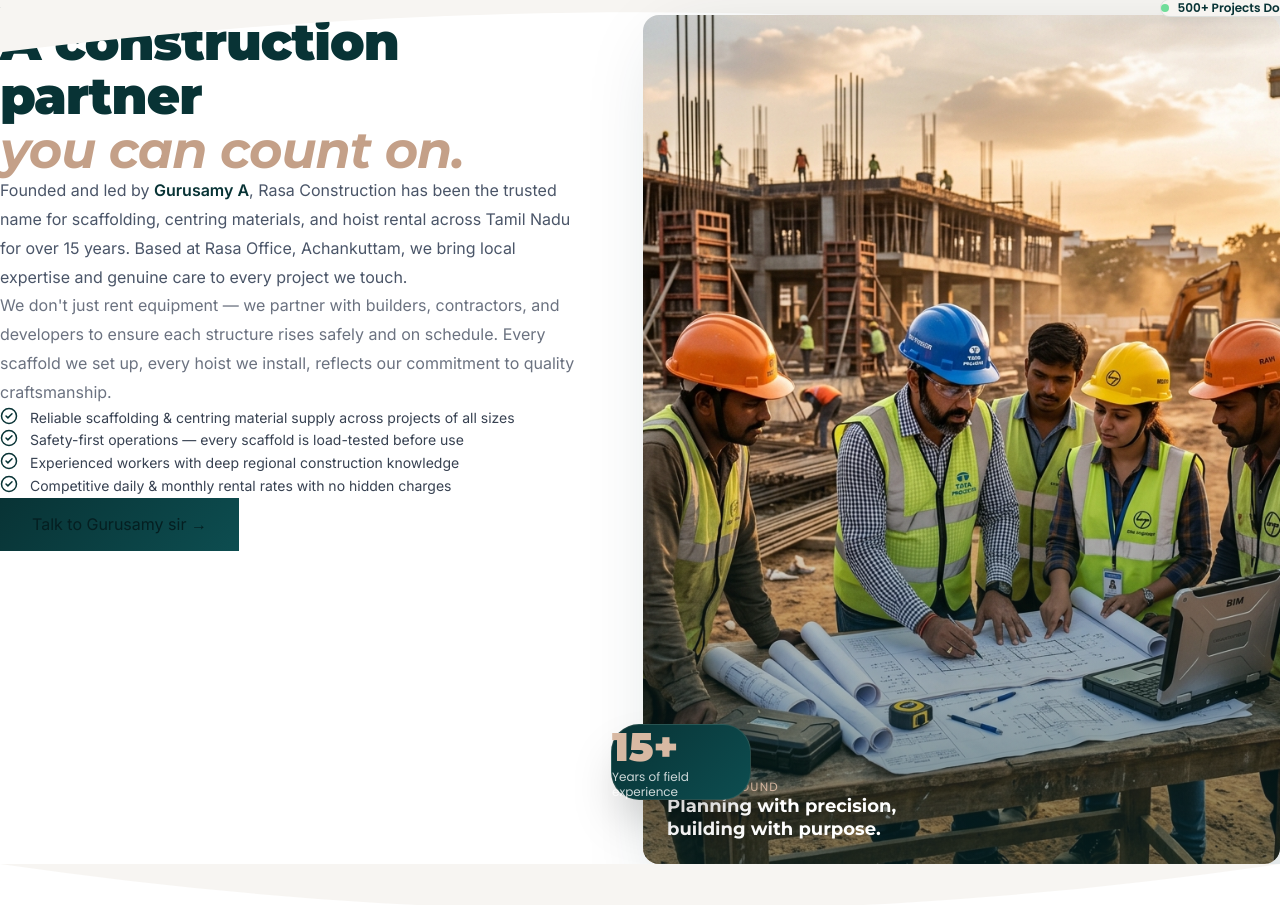
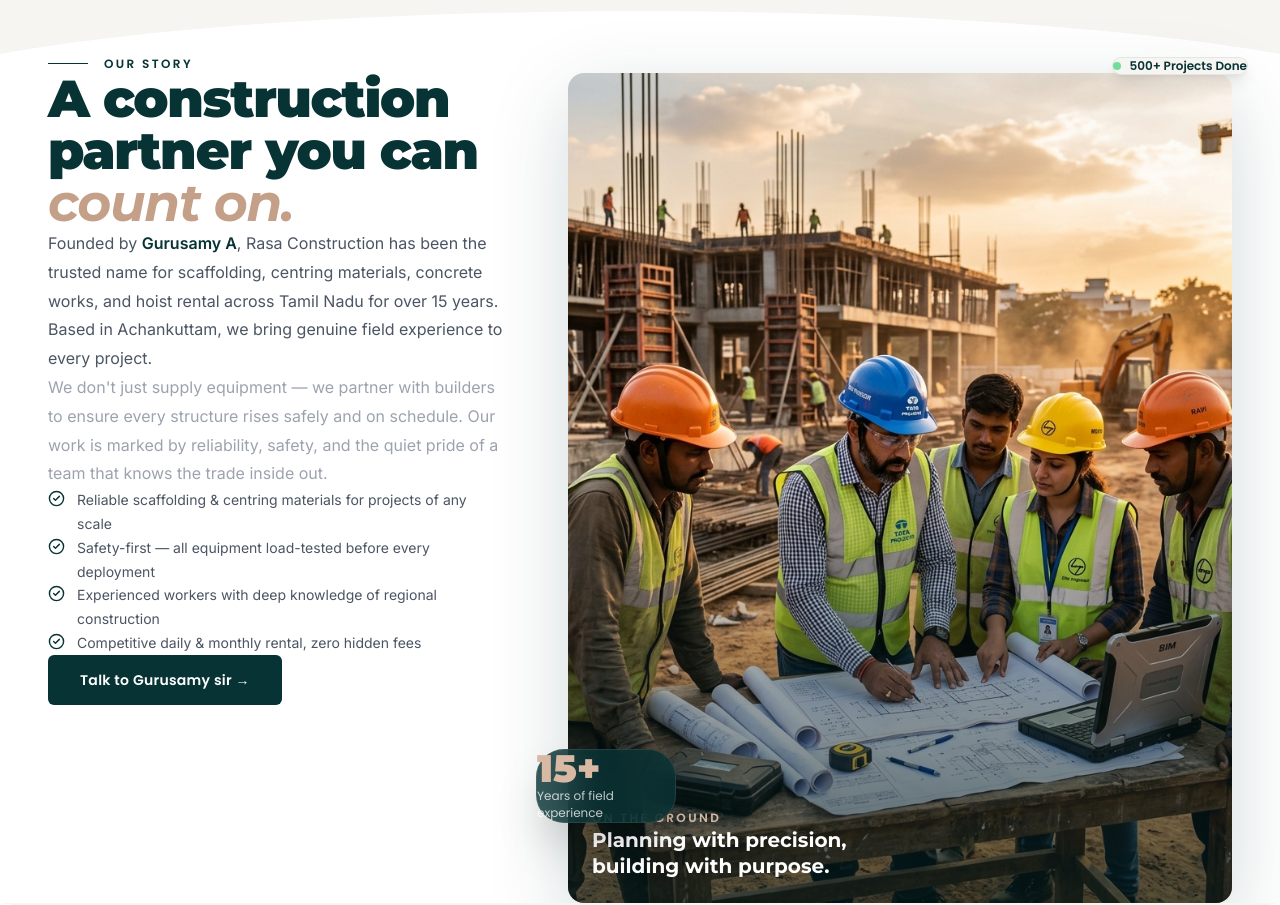
Before and after one commit to PriscillajospinG/Rasa-construction-portfolio, a Next.js app: page / in a window 1280 px wide. Shown: the part 801-1706 px from the top of the page. Built offline with nearby package versions, Linux system fonts and the light colour scheme.

Commit message:
refactor: optimize AboutSection layout, component naming, and visual styling for consistent site-wide branding.

```diff
--- a/src/components/AboutSection.tsx
+++ b/src/components/AboutSection.tsx
@@ -5,224 +5,184 @@ import { motion, useInView, useMotionValue, useSpring } from "framer-motion";
 import Image from "next/image";
 import { CheckCircle2 } from "lucide-react";
 
-function AnimatedCounter({ target, suffix = "" }: { target: number; suffix?: string }) {
+function Counter({ target, suffix = "" }: { target: number; suffix?: string }) {
   const ref = useRef<HTMLSpanElement>(null);
-  const motionVal = useMotionValue(0);
-  const spring = useSpring(motionVal, { duration: 1800, bounce: 0 });
-  const isInView = useInView(ref, { once: true });
-
-  useEffect(() => {
-    if (isInView) motionVal.set(target);
-  }, [isInView, motionVal, target]);
-
-  useEffect(() => {
-    return spring.on("change", (v) => {
-      if (ref.current) ref.current.textContent = Math.round(v) + suffix;
-    });
-  }, [spring, suffix]);
-
+  const val = useMotionValue(0);
+  const spring = useSpring(val, { duration: 1800, bounce: 0 });
+  const inView = useInView(ref, { once: true });
+  useEffect(() => { if (inView) val.set(target); }, [inView, val, target]);
+  useEffect(() => spring.on("change", (v) => { if (ref.current) ref.current.textContent = Math.round(v) + suffix; }), [spring, suffix]);
   return <span ref={ref}>0{suffix}</span>;
 }
 
-const highlights = [
-  "Reliable scaffolding & centring material supply across projects of all sizes",
-  "Safety-first operations — every scaffold is load-tested before use",
-  "Experienced workers with deep regional construction knowledge",
-  "Competitive daily & monthly rental rates with no hidden charges",
+const points = [
+  "Reliable scaffolding & centring materials for projects of any scale",
+  "Safety-first — all equipment load-tested before every deployment",
+  "Experienced workers with deep knowledge of regional construction",
+  "Competitive daily & monthly rental, zero hidden fees",
 ];
 
 export default function AboutSection() {
   const ref = useRef(null);
-  const isInView = useInView(ref, { once: true, margin: "-80px" });
+  const inView = useInView(ref, { once: true, margin: "-80px" });
 
   return (
-    <section id="about" className="relative overflow-hidden" style={{ background: "white" }}>
-      {/* Curved top divider from hero */}
-      <div
-        className="absolute top-0 left-0 right-0"
-        style={{ lineHeight: 0 }}
-      >
-        <svg viewBox="0 0 1440 60" fill="white" xmlns="http://www.w3.org/2000/svg">
-          <path d="M0,60 C480,0 960,0 1440,60 L1440,0 L0,0 Z" fill="#F7F5F2" />
+    <section
+      id="about"
+      className="relative overflow-hidden"
+      style={{ background: "white" }}
+    >
+      {/* Curved transition from hero */}
+      <div style={{ lineHeight: 0, marginTop: "-2px" }}>
+        <svg viewBox="0 0 1440 64" xmlns="http://www.w3.org/2000/svg" style={{ display: "block", width: "100%" }}>
+          <path d="M0,64 C360,0 1080,0 1440,64 L1440,0 L0,0 Z" fill="#F7F5F2" />
         </svg>
       </div>
 
-      <div className="max-w-7xl mx-auto px-6 pt-24 pb-20" ref={ref}>
+      <div className="container py-20" ref={ref}>
 
-        {/* Section label — off to the side, not centered */}
+        {/* ── Top editorial label row ── */}
         <motion.div
-          initial={{ opacity: 0, x: -30 }}
-          animate={isInView ? { opacity: 1, x: 0 } : {}}
+          initial={{ opacity: 0, x: -24 }}
+          animate={inView ? { opacity: 1, x: 0 } : {}}
           transition={{ duration: 0.6 }}
-          className="mb-16 flex items-center gap-4"
+          className="rule-line label-editorial mb-16"
+          style={{ color: "#083335" }}
         >
-          <span className="w-12 h-px" style={{ background: "#083335" }} />
-          <span
-            className="font-poppins text-xs tracking-[0.2em] uppercase font-semibold"
-            style={{ color: "#083335" }}
-          >
-            Our Story
-          </span>
+          Our Story
         </motion.div>
 
-        {/* Asymmetric two-column layout */}
-        <div className="grid lg:grid-cols-[1fr_1.1fr] gap-16 items-start">
-
-          {/* Left column — text */}
+        {/* ── Main content: asymmetric 5/7 grid ── */}
+        <div
+          className="grid items-start gap-16"
+          style={{ gridTemplateColumns: "repeat(12, 1fr)" }}
+        >
+          {/* Text column — 5 cols */}
           <motion.div
             initial={{ opacity: 0, y: 40 }}
-            animate={isInView ? { opacity: 1, y: 0 } : {}}
+            animate={inView ? { opacity: 1, y: 0 } : {}}
             transition={{ duration: 0.8, ease: [0.16, 1, 0.3, 1] }}
+            style={{ gridColumn: "1 / span 5" }}
+            className="[grid-column:1/-1] lg:[grid-column:1/span_5]"
           >
             <h2
-              className="font-montserrat font-black leading-[1.05] mb-8"
+              className="heading-brutalist mb-8"
               style={{
-                fontSize: "clamp(2.2rem, 4vw, 3.5rem)",
-                color: "#083335",
-                letterSpacing: "-0.02em",
+                fontSize: "var(--text-5xl)",
+                color: "var(--primary)",
               }}
             >
-              A construction partner
+              A construction
               <br />
-              <span
-                style={{
-                  color: "#c4a088",
-                  fontStyle: "italic",
-                  fontWeight: 800,
-                }}
-              >
-                you can count on.
-              </span>
+              partner you can
+              <br />
+              <em className="accent-italic">count on.</em>
             </h2>
 
-            <p className="font-inter text-base leading-[1.8] mb-5" style={{ color: "#4a5568" }}>
-              Founded and led by <strong style={{ color: "#083335" }}>Gurusamy A</strong>, Rasa Construction
-              has been the trusted name for scaffolding, centring materials, and hoist rental across Tamil Nadu
-              for over 15 years. Based at Rasa Office, Achankuttam, we bring local expertise and genuine
-              care to every project we touch.
+            <p className="font-inter mb-5" style={{ fontSize: "var(--text-base)", lineHeight: 1.8, color: "var(--text-secondary)" }}>
+              Founded by <strong style={{ color: "var(--primary)" }}>Gurusamy A</strong>, Rasa Construction has been the trusted name for scaffolding, centring materials, concrete works, and hoist rental across Tamil Nadu for over 15 years. Based in Achankuttam, we bring genuine field experience to every project.
             </p>
 
-            <p className="font-inter text-base leading-[1.8] mb-10" style={{ color: "#6b7280" }}>
-              We don't just rent equipment — we partner with builders, contractors, and developers to ensure
-              each structure rises safely and on schedule. Every scaffold we set up, every hoist we install,
-              reflects our commitment to quality craftsmanship.
+            <p className="font-inter mb-10" style={{ fontSize: "var(--text-base)", lineHeight: 1.8, color: "var(--text-muted)" }}>
+              We don't just supply equipment — we partner with builders to ensure every structure rises safely and on schedule. Our work is marked by reliability, safety, and the quiet pride of a team that knows the trade inside out.
             </p>
 
-            {/* Highlights — natural list */}
-            <ul className="space-y-4 mb-12">
-              {highlights.map((item, i) => (
+            <ul className="space-y-3 mb-12">
+              {points.map((pt, i) => (
                 <motion.li
-                  key={item}
-                  initial={{ opacity: 0, x: -20 }}
-                  animate={isInView ? { opacity: 1, x: 0 } : {}}
+                  key={pt}
+                  initial={{ opacity: 0, x: -16 }}
+                  animate={inView ? { opacity: 1, x: 0 } : {}}
                   transition={{ delay: 0.3 + i * 0.1, duration: 0.5 }}
                   className="flex items-start gap-3"
                 >
-                  <CheckCircle2
-                    size={18}
-                    className="flex-shrink-0 mt-0.5"
-                    style={{ color: "#083335" }}
-                  />
-                  <span className="font-inter text-sm leading-relaxed" style={{ color: "#374151" }}>
-                    {item}
-                  </span>
+                  <CheckCircle2 size={17} style={{ color: "var(--primary)", flexShrink: 0, marginTop: "2px" }} />
+                  <span className="font-inter" style={{ fontSize: "var(--text-sm)", lineHeight: 1.7, color: "var(--text-secondary)" }}>{pt}</span>
                 </motion.li>
               ))}
             </ul>
 
             <a
               href="#contact"
-              onClick={(e) => {
-                e.preventDefault();
-                document.getElementById("contact")?.scrollIntoView({ behavior: "smooth" });
-              }}
-              className="btn-primary inline-flex"
-              style={{ background: "linear-gradient(135deg, #083335, #0d4d50)" }}
+              onClick={(e) => { e.preventDefault(); document.getElementById("contact")?.scrollIntoView({ behavior: "smooth" }); }}
+              className="btn btn-dark"
             >
               Talk to Gurusamy sir →
             </a>
           </motion.div>
 
-          {/* Right column — overlapping image composition */}
+          {/* Image column — 7 cols, offset composition */}
           <motion.div
-            initial={{ opacity: 0, x: 50 }}
-            animate={isInView ? { opacity: 1, x: 0 } : {}}
+            initial={{ opacity: 0, x: 40 }}
+            animate={inView ? { opacity: 1, x: 0 } : {}}
             transition={{ duration: 0.9, delay: 0.15, ease: [0.16, 1, 0.3, 1] }}
-            className="relative"
+            style={{ gridColumn: "6 / -1" }}
+            className="relative [grid-column:1/-1] lg:[grid-column:6/-1]"
           >
-            {/* Main large image */}
+            {/* Main photo — portrait crop, realistic framing */}
             <div
               className="relative rounded-2xl overflow-hidden"
-              style={{
-                aspectRatio: "3/4",
-                boxShadow: "24px 32px 80px rgba(8,51,53,0.18)",
-              }}
+              style={{ aspectRatio: "4/5", boxShadow: "var(--shadow-xl)" }}
             >
               <Image
                 src="/images/about-team.png"
-                alt="Rasa Construction team at work on a building site"
+                alt="Rasa Construction team reviewing blueprints on site"
                 fill
-                sizes="(max-width: 1024px) 100vw, 52vw"
+                sizes="(max-width: 1024px) 100vw, 55vw"
                 className="object-cover"
               />
+              {/* Cinematic gradient */}
               <div
                 className="absolute inset-0"
-                style={{
-                  background:
-                    "linear-gradient(to top, rgba(8,51,53,0.5) 0%, transparent 55%)",
-                }}
+                style={{ background: "linear-gradient(to top, rgba(5,31,33,0.65) 0%, transparent 55%)" }}
               />
-              {/* Image caption overlay */}
+              {/* Caption inside photo */}
               <div className="absolute bottom-6 left-6 right-6">
-                <p className="font-poppins text-xs uppercase tracking-widest mb-1" style={{ color: "#D8B9A3" }}>
-                  On the ground
-                </p>
-                <p className="font-montserrat font-bold text-white text-lg leading-tight">
+                <div className="label-editorial mb-1" style={{ color: "#D8B9A3" }}>On the ground</div>
+                <div
+                  className="font-montserrat font-bold text-white"
+                  style={{ fontSize: "var(--text-xl)", lineHeight: 1.3 }}
+                >
                   Planning with precision,<br />building with purpose.
-                </p>
+                </div>
               </div>
             </div>
 
-            {/* Floating stats — offset to the left, overlapping */}
+            {/* Floating stat chip — overlaps left edge */}
             <motion.div
-              initial={{ opacity: 0, scale: 0.85 }}
-              animate={isInView ? { opacity: 1, scale: 1 } : {}}
-              transition={{ delay: 0.6, duration: 0.6, type: "spring" }}
-              className="absolute -left-8 bottom-16 rounded-xl p-5 shadow-2xl"
-              style={{
-                background: "linear-gradient(135deg, #083335, #0d4d50)",
-                border: "1px solid rgba(216,185,163,0.15)",
-                minWidth: "140px",
-              }}
+              initial={{ opacity: 0, scale: 0.8 }}
+              animate={inView ? { opacity: 1, scale: 1 } : {}}
+              transition={{ delay: 0.65, duration: 0.5, type: "spring" }}
+              className="absolute rounded-xl p-5 glass-dark shadow-2xl"
+              style={{ bottom: "5rem", left: "-2rem", minWidth: "140px" }}
             >
               <div
-                className="font-montserrat font-black text-4xl"
-                style={{ color: "#D8B9A3" }}
+                className="font-montserrat"
+                style={{ fontSize: "2.4rem", fontWeight: 900, color: "#D8B9A3", lineHeight: 1 }}
               >
-                <AnimatedCounter target={15} suffix="+" />
+                <Counter target={15} suffix="+" />
               </div>
-              <div className="font-poppins text-xs text-white mt-1 leading-tight opacity-80">
+              <div className="font-poppins text-white mt-1" style={{ fontSize: "0.75rem", opacity: 0.75, lineHeight: 1.4 }}>
                 Years of field<br />experience
               </div>
             </motion.div>
 
-            {/* Small secondary badge — top right */}
+            {/* Small badge — top right */}
             <motion.div
-              initial={{ opacity: 0, y: -15 }}
-              animate={isInView ? { opacity: 1, y: 0 } : {}}
-              transition={{ delay: 0.8, duration: 0.5 }}
-              className="absolute -top-4 -right-4 rounded-xl px-4 py-3 shadow-xl"
+              initial={{ opacity: 0, y: -12 }}
+              animate={inView ? { opacity: 1, y: 0 } : {}}
+              transition={{ delay: 0.85, duration: 0.45 }}
+              className="absolute rounded-xl px-4 py-3 shadow-lg"
               style={{
-                background: "rgba(247,245,242,0.95)",
-                border: "1px solid rgba(8,51,53,0.1)",
+                top: "-1rem",
+                right: "-1rem",
+                background: "rgba(247,245,242,0.96)",
+                border: "1px solid rgba(8,51,53,0.08)",
               }}
             >
               <div className="flex items-center gap-2">
-                <span className="w-2 h-2 rounded-full bg-green-500 animate-pulse" />
-                <span
-                  className="font-poppins text-xs font-semibold"
-                  style={{ color: "#083335" }}
-                >
+                <span className="w-2 h-2 rounded-full bg-green-500 animate-pulse flex-shrink-0" />
+                <span className="font-poppins text-xs font-semibold" style={{ color: "var(--primary)" }}>
                   500+ Projects Done
                 </span>
               </div>
```
